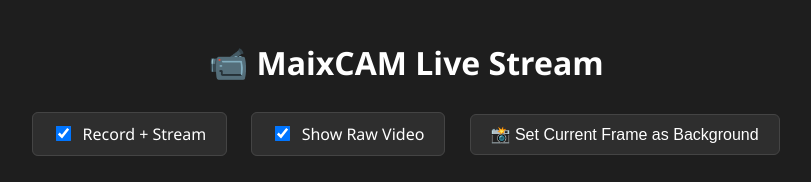
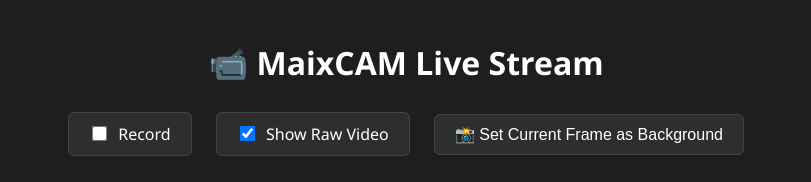
Before and after one commit to yudhisthereal/MaixCAM-3D-Pose-Estimation-and-Classification, a plain HTML site: page static/index.html in a window 1280 px wide. Shown: the top 182 px of the page, without its empty margins (234-1045 px from the left). Drawn offline with Linux system fonts and the light colour scheme.

Commit message:
set default to not record

```diff
--- a/static/index.html
+++ b/static/index.html
@@ -11,8 +11,8 @@
     <h1>📹 MaixCAM Live Stream</h1>
 
     <div>
-        <label><input type="checkbox" id="toggleRecord" checked> Record + Stream</label>
-        <label><input type="checkbox" id="toggleRaw" checked> Show Raw Video</label>
+        <label><input type="checkbox" id="toggleRecord"> Record</label>
+        <label><input type="checkbox" id="toggleRaw", checked> Show Raw Video</label>
         <button id="setBackgroundBtn">📸 Set Current Frame as Background</button>
     </div>
 
```
